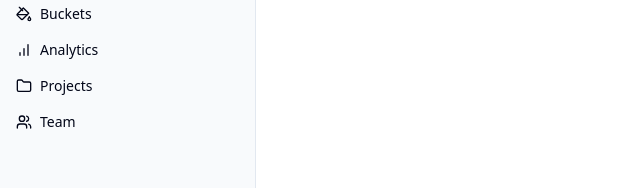
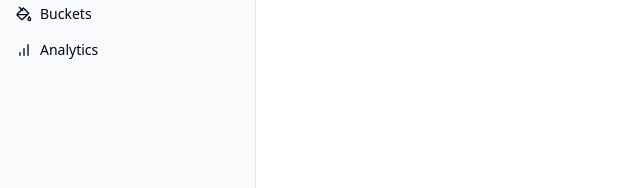
Before and after one commit to iRazvan2745/Garage-Admin-UI, a Next.js app: page / in a window 1280 px wide. Shown: the part 256-444 px from the top of the page, without its empty margins (0-640 px from the left). Built offline with nearby package versions, Linux system fonts and the light colour scheme.

Commit message:
small changes

```diff
--- a/src/app/api/bucket/delete/route.ts
+++ b/src/app/api/bucket/delete/route.ts
@@ -14,7 +14,6 @@ export async function DELETE(request: Request) {
             });
         }
 
-        // Ensure we're using the correct endpoint format
         await makeDeleteRequest(`bucket?id=${id}`);
 
         return new Response(null, { status: 204 });
--- a/src/components/app-sidebar.tsx
+++ b/src/components/app-sidebar.tsx
@@ -43,7 +43,7 @@ const data = {
   navMain: [
     {
       title: "Dashboard",
-      url: "#",
+      url: "/",
       icon: LayoutDashboardIcon,
     },
     {
@@ -53,18 +53,8 @@ const data = {
     },
     {
       title: "Analytics",
-      url: "#",
+      url: "/analytics",
       icon: BarChartIcon,
-    },
-    {
-      title: "Projects",
-      url: "#",
-      icon: FolderIcon,
-    },
-    {
-      title: "Team",
-      url: "#",
-      icon: UsersIcon,
     },
   ],
   navClouds: [
@@ -166,9 +156,9 @@ export function AppSidebar({ ...props }: React.ComponentProps<typeof Sidebar>) {
           </SidebarMenuItem>
         </SidebarMenu>
       </SidebarHeader>
-      <SidebarContent>
+      <SidebarContent className="">
         <NavMain items={data.navMain} />
-        <NavSecondary items={data.navSecondary} className="mt-auto" />
+        <NavSecondary items={data.navSecondary} className="mt-auto cursor-pointer" />
       </SidebarContent>
       <SidebarFooter>
         <NavUser user={data.user} />
```
Also changed, not shown: src/app/api/bucket/route.ts (+4 -4 lines).
